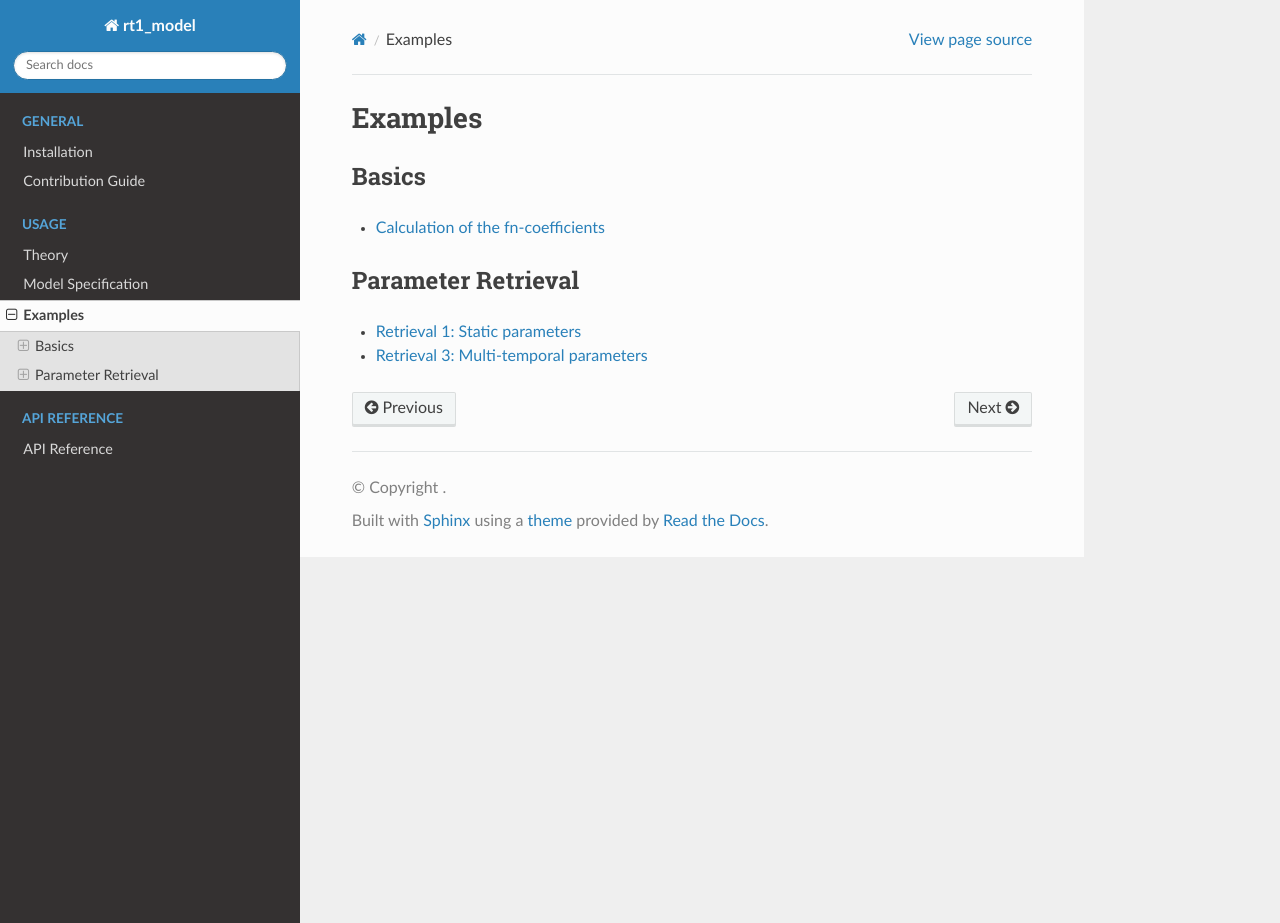
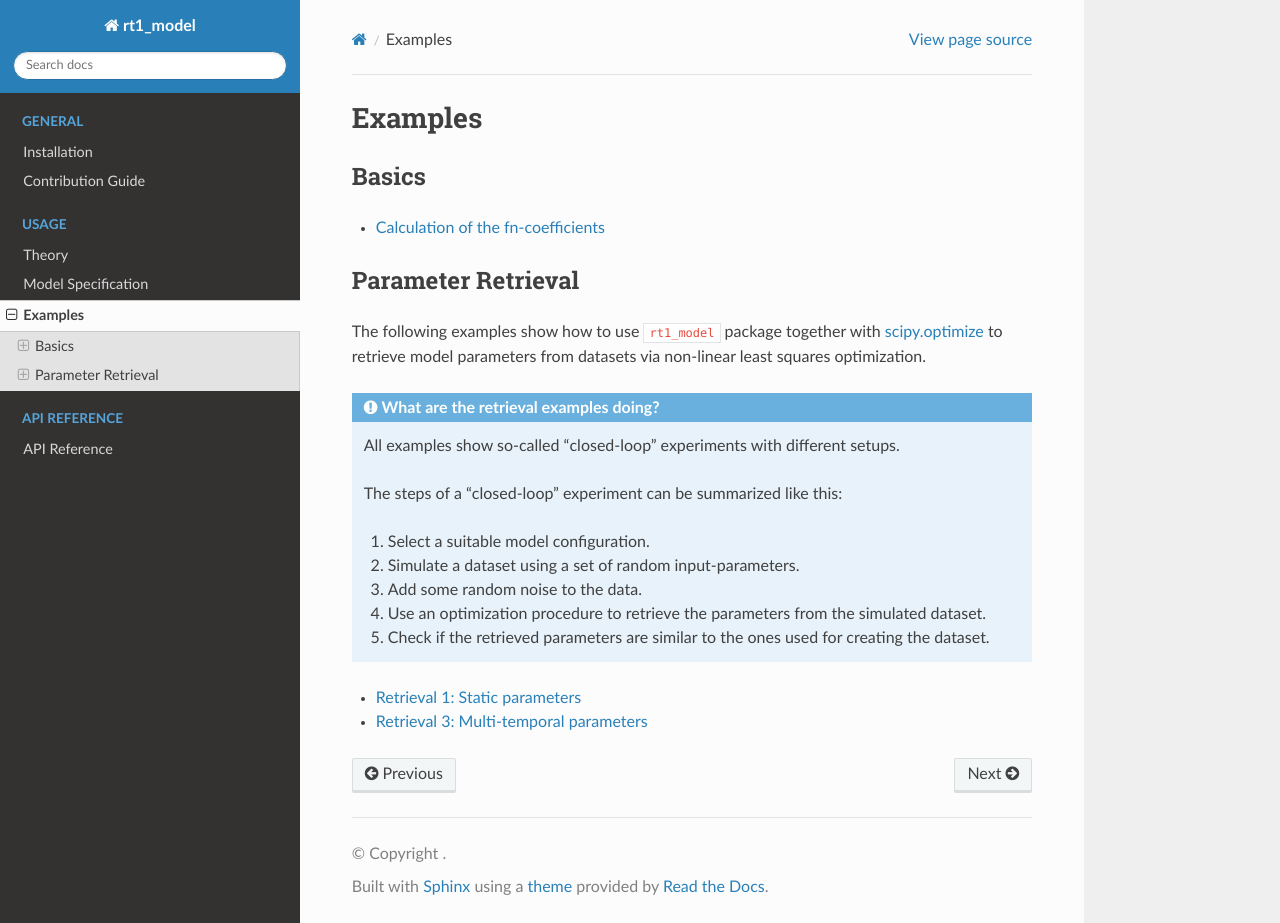
Before and after one commit to TUW-GEO/rt1_model, a Sphinx documentation site: the page built from docs/examples.rst, in a window 1280 px wide and 923 px high. Built offline with Sphinx 7.4.7 and the Read the Docs theme 2.0.0, drawn with Linux system fonts in a browser that asks for light colours; pages that are not in the unit, such as notebooks, are missing from menus.

Commit message:
update docs

```diff
--- a/docs/examples.rst
+++ b/docs/examples.rst
@@ -13,6 +13,23 @@ Basics
 Parameter Retrieval
 ...................
 
+The following examples show how to use ``rt1_model`` package together with `scipy.optimize <https://docs.scipy.org/doc/scipy/reference/optimize.html>`_ to
+retrieve model parameters from datasets via non-linear least squares optimization.
+
+.. admonition:: What are the retrieval examples doing?
+
+    All examples show so-called "closed-loop" experiments with different setups.
+
+    The steps of a "closed-loop" experiment can be summarized like this:
+
+    1) Select a suitable model configuration.
+    2) Simulate a dataset using a set of random input-parameters.
+    3) Add some random noise to the data.
+    4) Use an optimization procedure to retrieve the parameters from the simulated dataset.
+    5) Check if the retrieved parameters are similar to the ones used for creating the dataset.
+
+
+
 .. toctree::
    :maxdepth: 1
 
```
